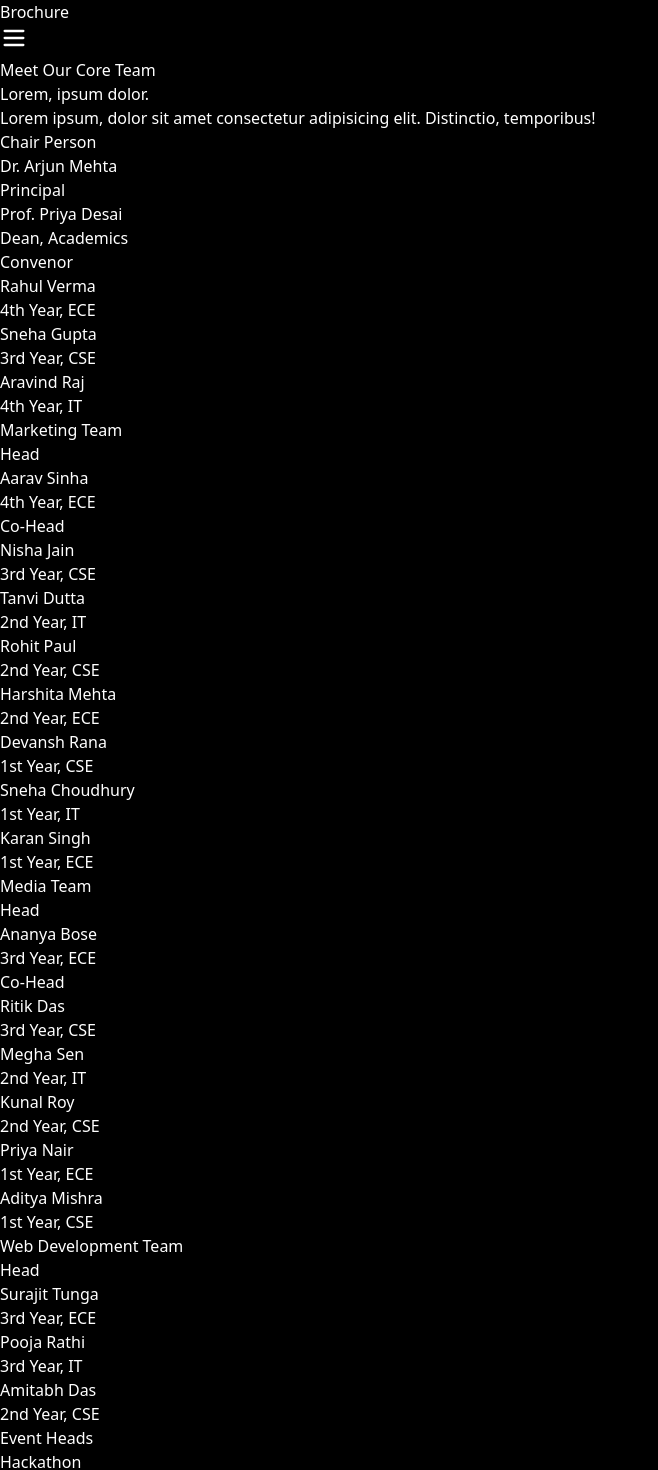
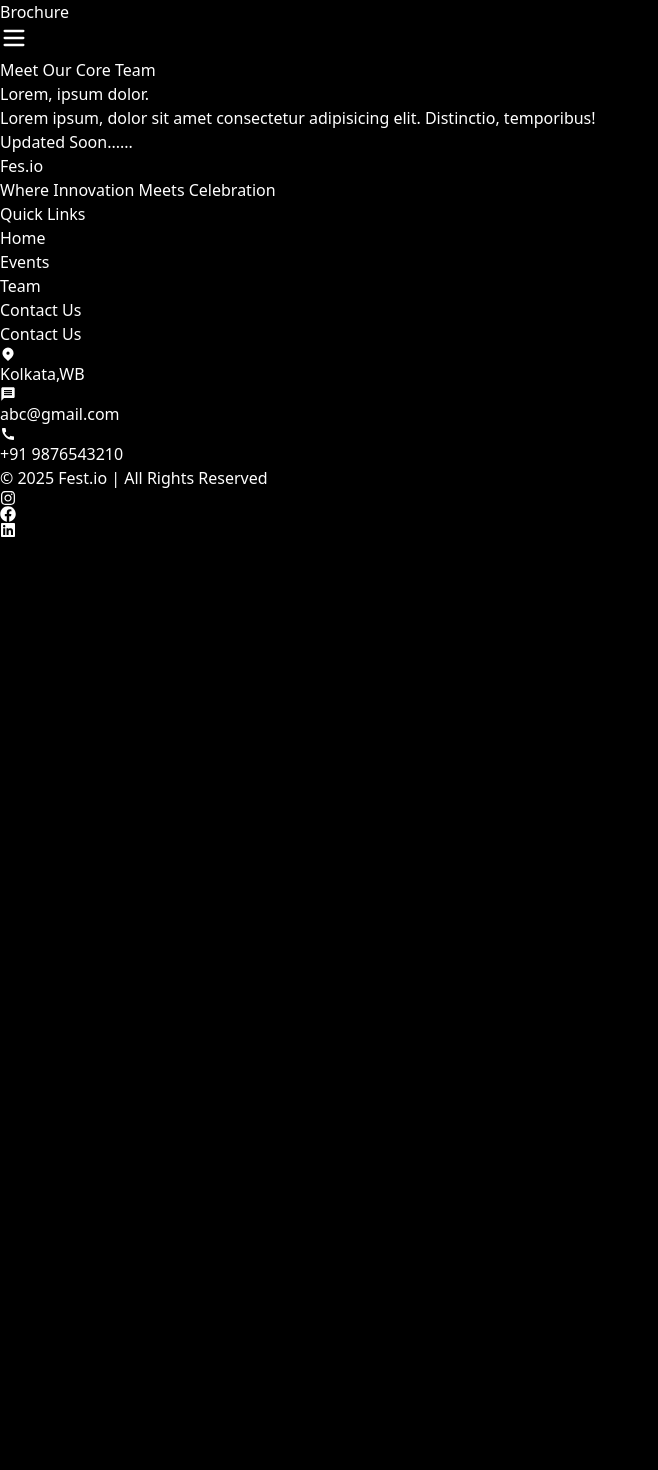
Before and after one commit to Surajit-Tunga/Fest.io, a React (Vite) app: page /team in a window 1280 px wide. Shown: the part 120-1590 px from the top of the page, without its empty margins (0-658 px from the left). After the commit the page ends 800 px from the top, so only its background shows below. Built offline with nearby package versions, Linux system fonts and the light colour scheme.

Commit message:
Update Team.jsx

```diff
--- a/src/components/Team.jsx
+++ b/src/components/Team.jsx
@@ -1,10 +1,3 @@
-import Chair from "./team/Chair";
-import Conv from "./team/Conv";
-import Market from "./team/market";
-import Media from "./team/media";
-import Web from "./team/web";
-import Voll from "./team/voll";
-import EventHead from "./team/EventHead";
 
 import React, { useEffect } from "react";
 import AOS from "aos";
@@ -29,13 +22,9 @@ const CoreTeam = () => {
         </p>
       </div>
       <div className="max-w-3xl mx-auto text-center">
-        <Chair/>
-        <Conv/>
-        <Market/>
-        <Media/>
-        <Web/>
-        <EventHead/>
-        <Voll/>
+        <p>
+          Updated Soon......
+        </p>
       </div>
     </section>
   );
```
